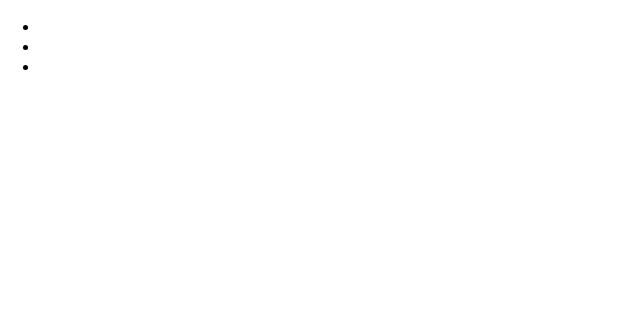
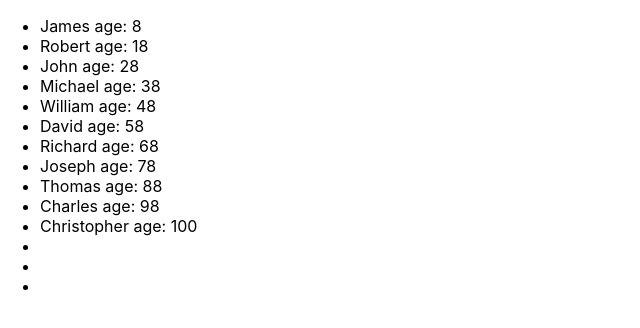
Before and after one commit to Kliapwnz/map, a React (Create React App) app: page / in a window 1280 px wide. Shown: the top 328 px of the page, without its empty margins (0-640 px from the left). Built offline with nearby package versions, Linux system fonts and the light colour scheme.

Commit message:
add mapp

```diff
--- a/src/NewComponent.tsx
+++ b/src/NewComponent.tsx
@@ -12,7 +12,11 @@ type StudentType = {
 export const NewComponent = (props: NewComponentPropsType) => {
     return (
         <ul>
-
+            {props.students.map((el) => {
+                return (
+                    <li key={el.id}><span>{el.name}</span><span> age: {el.age}</span></li>
+                )
+            })}
             <li></li>
             <li></li>
             <li></li>
```
